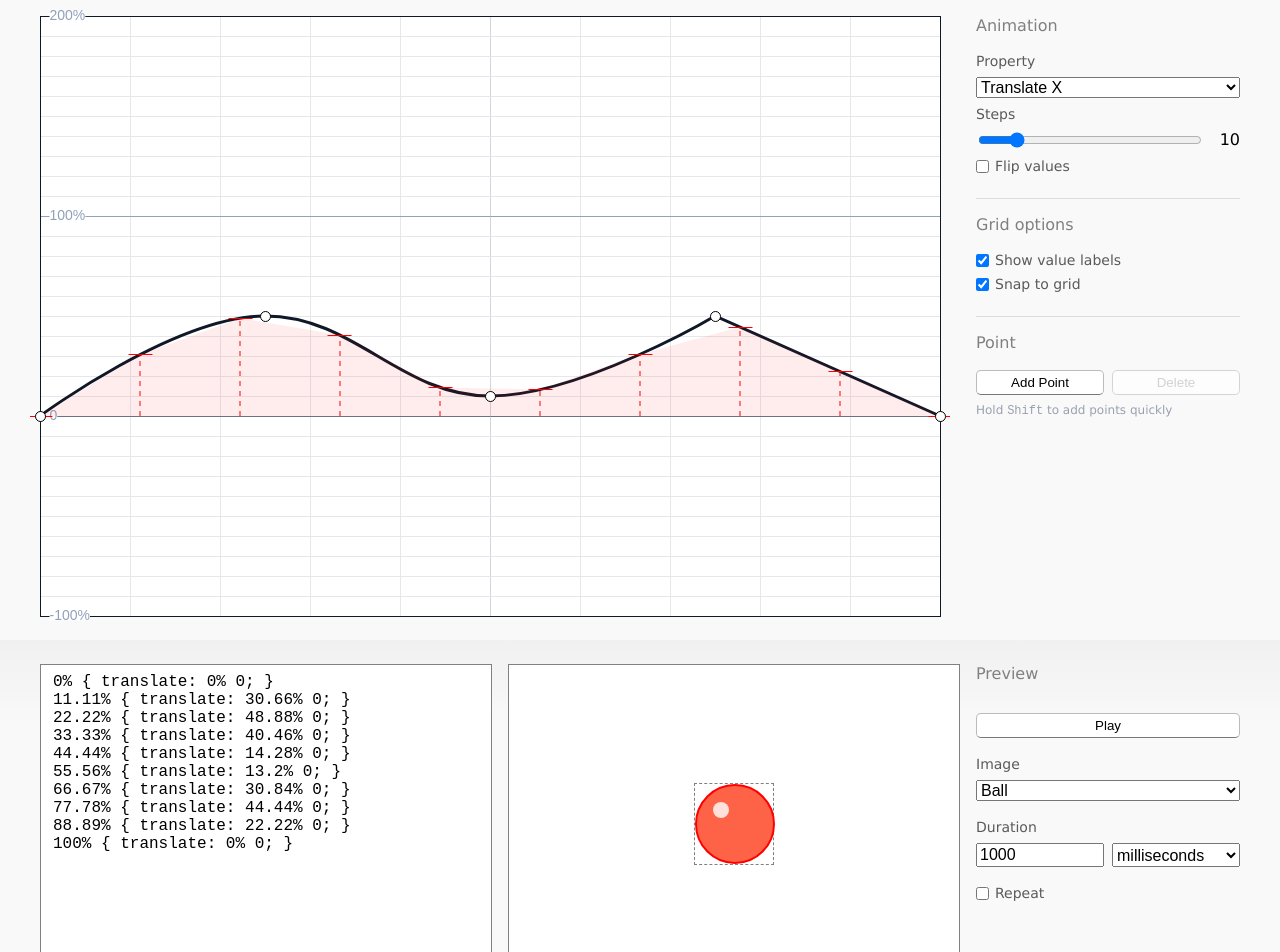
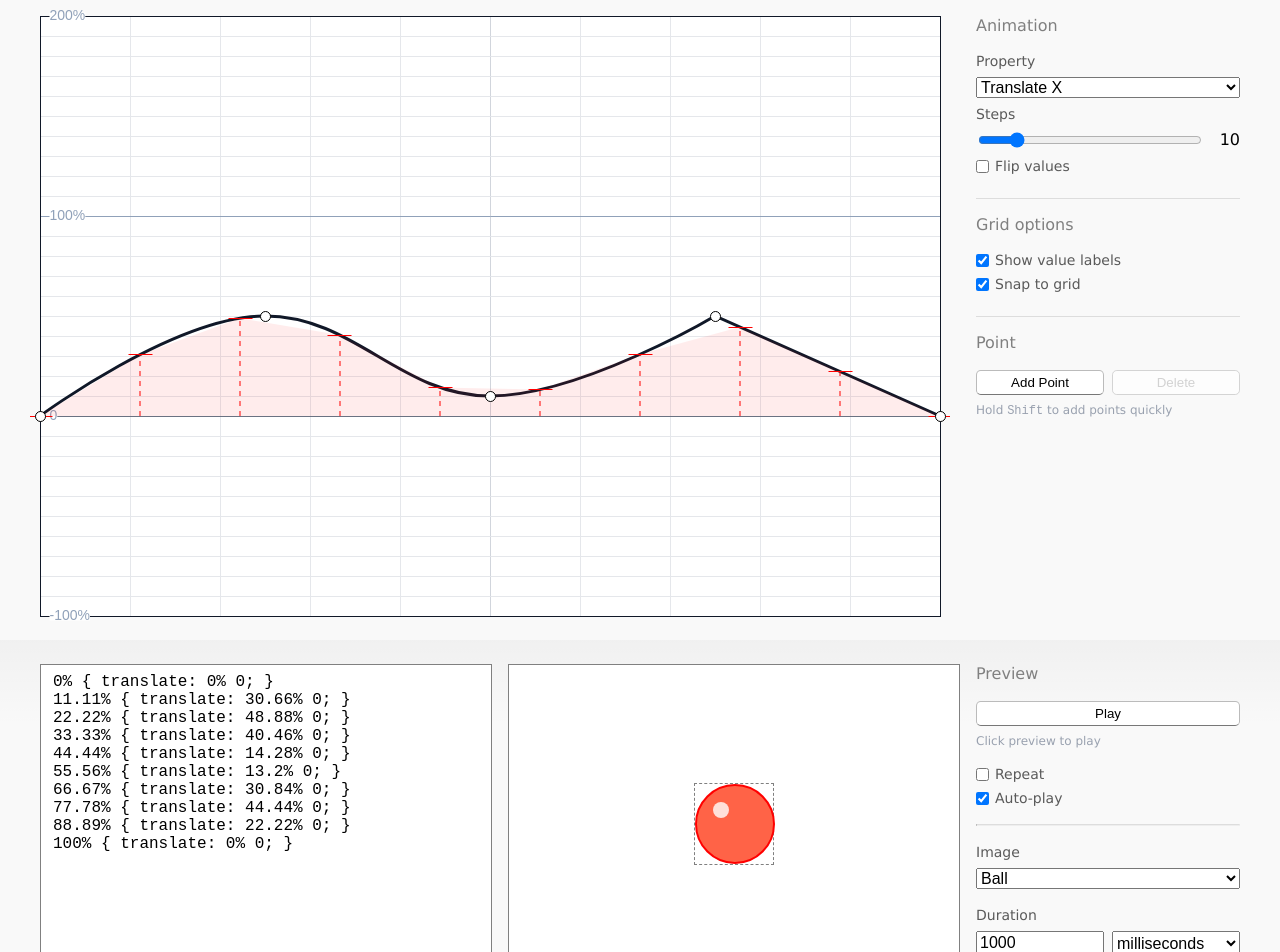
Before and after one commit to gillibrand/keyframe-click, a React (Vite) app: page / in a window 1280 px wide. Shown: the top 952 px of the page. Built offline with nearby package versions, Linux system fonts and the light colour scheme.

Commit message:
Add auto-play setting and some hint text

```diff
--- a/src/app/App.tsx
+++ b/src/app/App.tsx
@@ -244,13 +244,23 @@ function App() {
     return () => document.body.classList.remove("is-adding");
   }, [isAdding]);
 
-  const { preview, isPlaying, playPreview, stopPreview, duration, setDuration, setIsRepeat, isRepeat } = usePreview({
+  const {
+    preview,
+    isPlaying,
+    playPreview,
+    stopPreview,
+    duration,
+    setDuration,
+    setIsRepeat,
+    isRepeat,
+    isAutoPlay,
+    setIsAutoPlay,
+  } = usePreview({
     keyframeText,
   });
 
   return (
     <>
-      {/* <h2>Animation Timeline</h2> */}
       {/* 100 x 300 logical | 100% x (200% over 100%) */}
 
       <div className="big-row">
@@ -307,20 +317,9 @@ function App() {
               onChangeIsRepeat={setIsRepeat}
               onClickPlay={playPreview}
               onClickStop={stopPreview}
+              isAutoPlay={isAutoPlay}
+              onChangeAutoPlay={setIsAutoPlay}
             />
-
-            {/* <div className="inspector">
-              <h2>Preview</h2>
-              {isPlaying ? (
-                <button className="push-button" onClick={stopPreview}>
-                  Stop
-                </button>
-              ) : (
-                <button className="push-button" onClick={startPreview}>
-                  Play
-                </button>
-              )}
-            </div> */}
           </aside>
         </div>
       </div>
--- a/src/app/useSettings.ts
+++ b/src/app/useSettings.ts
@@ -18,7 +18,7 @@ interface Settings {
   sampleCount: number;
   isInvertValues: boolean;
   isSnapToGrid: boolean;
-  // isPreviewRepeat: boolean;
+  isPreviewAutoPlay: boolean;
   isLabelYAxis: boolean;
   previewDurationTime: number;
   previewDurationUnit: TimeUnit;
@@ -38,7 +38,7 @@ function validate<K extends keyof Settings>(name: K, value: Settings[K]) {
       return typeof value === "number" && value > 3;
 
     case "previewDurationTime":
-      return typeof value === "number" && value >= 0;
+      return typeof value === "number" && value > 0;
 
     case "previewDurationUnit":
       return TimeUnits.findIndex((unit) => unit === value) !== -1;
@@ -47,6 +47,7 @@ function validate<K extends keyof Settings>(name: K, value: Settings[K]) {
     case "isInvertValues":
     case "isSnapToGrid":
     case "isLabelYAxis":
+    case "isPreviewAutoPlay":
       return typeof value === "boolean";
 
     case "outProperty":
--- /dev/null
+++ b/src/components/Hint.tsx
@@ -0,0 +1,12 @@
+import { memo, PropsWithChildren } from "react";
+
+/**
+ * A hint is a small piece of text that provides additional information about a component or
+ * a feature. It is typically displayed in a smaller font size and lighter color than the main
+ * text, and is used to guide the user or provide context.
+ *
+ * If the hint is static text, pair with `useStatic` to prevent re-renders.
+ */
+export const Hint = memo(function Hint({ children }: PropsWithChildren) {
+  return <div className="text-light text-x-small">{children}</div>;
+});
--- a/src/components/Inspector.css
+++ b/src/components/Inspector.css
@@ -18,6 +18,12 @@
     }
   }
 
+  h2:not(:first-child),
+  hr {
+    border-block-start: solid 1px #ddd;
+    margin-bottom: 0;
+  }
+
   h3 {
     font-size: var(--sz-small);
   }
--- a/src/components/PreviewInspector.tsx
+++ b/src/components/PreviewInspector.tsx
@@ -1,5 +1,6 @@
 import { Duration, TimeUnit } from "../app/useSettings";
 import "./inspector.css";
+import { Hint } from "./Hint";
 
 interface Props {
   duration: Duration;
@@ -11,6 +12,9 @@ interface Props {
   isPlaying: boolean;
   onClickPlay: () => void;
   onClickStop: () => void;
+
+  isAutoPlay: boolean;
+  onChangeAutoPlay: (autoPlay: boolean) => void;
 }
 
 export function PreviewInspector({
@@ -21,6 +25,8 @@ export function PreviewInspector({
   isRepeat,
   duration,
   onChangeDuration,
+  isAutoPlay,
+  onChangeAutoPlay,
 }: Props) {
   function handleDurationTimChange(timeString: string) {
     const time = parseInt(timeString);
@@ -42,6 +48,8 @@ export function PreviewInspector({
   return (
     <aside className="inspector stack">
       <h2>Preview</h2>
+
+      <div className="stack-small">
         {isPlaying ? (
           <button className="push-button w-full" onClick={onClickStop}>
             Stop
@@ -51,6 +59,23 @@ export function PreviewInspector({
             Play
           </button>
         )}
+
+        <Hint>Click preview to play</Hint>
+      </div>
+
+      <div className="stack-small">
+        <label className="block-label">
+          <input type="checkbox" onChange={(e) => onChangeIsRepeat(e.target.checked)} checked={isRepeat} />
+          <span>Repeat</span>
+        </label>
+
+        <label className="block-label">
+          <input type="checkbox" checked={isAutoPlay} onChange={(e) => onChangeAutoPlay(e.target.checked)} />
+          <span>Auto-play</span>
+        </label>
+      </div>
+
+      <hr />
 
       <label className="stacked-label">
         <span>Image</span>
@@ -62,7 +87,12 @@ export function PreviewInspector({
       <label className="stacked-label">
         <span>Duration</span>
         <div className="col-2 gap-2">
-          <input type="number" onChange={(e) => handleDurationTimChange(e.target.value)} value={duration.time} />
+          <input
+            type="number"
+            min={1}
+            onChange={(e) => handleDurationTimChange(e.target.value)}
+            value={duration.time}
+          />
 
           <select value={duration.unit} onChange={(e) => handleDurationUnitChange(e.target.value)}>
             <option value="ms">milliseconds</option>
@@ -70,10 +100,6 @@ export function PreviewInspector({
           </select>
         </div>
       </label>
-      <label className="block-label">
-        <input type="checkbox" onChange={(e) => onChangeIsRepeat(e.target.checked)} checked={isRepeat} />
-        <span>Repeat</span>
-      </label>
     </aside>
   );
 }
--- a/src/components/TimelineInspector.tsx
+++ b/src/components/TimelineInspector.tsx
@@ -6,6 +6,8 @@ import { OutFunctions, OutProperty } from "../app/OutFunctions";
 import { round3dp } from "../util/index";
 
 import cx from "classnames";
+import { Hint } from "./Hint";
+import { useStable } from "../util/hooks";
 
 interface GlobalProps {
   snapToGrid: boolean;
@@ -153,9 +155,13 @@ export const TimelineInspector = memo(function Inspector({
             Delete{" "}
           </button>
         </div>
-        <div className="hint text-light text-x-small">
-          Hold <kbd>Shift</kbd> to add points quickly
-        </div>
+        <Hint>
+          {useStable(
+            <>
+              Hold <kbd>Shift</kbd> to add points quickly
+            </>
+          )}
+        </Hint>
       </div>
 
       {selected && (
--- a/src/components/usePreview.tsx
+++ b/src/components/usePreview.tsx
@@ -23,6 +23,8 @@ interface UsePreview {
   duration: Duration;
   isRepeat: boolean;
   setIsRepeat(repeat: boolean): void;
+  isAutoPlay: boolean;
+  setIsAutoPlay(autoPlay: boolean): void;
 }
 
 interface Props {
@@ -34,12 +36,13 @@ export function usePreview({ keyframeText }: Props): UsePreview {
   const ballRef = useRef<HTMLDivElement>(null);
 
   const [isRepeat, setIsRepeatRaw] = useState(false);
+  const [isAutoPlay, setIsAutoPlay] = useSetting("isPreviewAutoPlay", true);
   const [durationUnit, setDurationUnit] = useSetting("previewDurationUnit", "ms");
   const [durationTime, setDurationTime] = useSetting("previewDurationTime", 1000);
 
   function setDuration(duration: Duration) {
     // TODO: validate time and unit
-    setDurationTime(duration.time);
+    setDurationTime(Math.max(1, duration.time));
     setDurationUnit(duration.unit);
   }
 
@@ -65,7 +68,7 @@ export function usePreview({ keyframeText }: Props): UsePreview {
     }
   }, [durationUnit, durationTime]);
 
-  const startAnimationCancellerRef = useRef(nullFn);
+  const playSoonCancellerRef = useRef(nullFn);
 
   const playAnimation = useCallback(() => {
     if (!ballRef.current || !ref.current) return;
@@ -85,18 +88,18 @@ export function usePreview({ keyframeText }: Props): UsePreview {
   }, [keyframeText]);
 
   const stopAnimation = useCallback(() => {
-    startAnimationCancellerRef?.current();
+    playSoonCancellerRef?.current();
     setIsPlaying(false);
     setProgress(0);
-    setIsRepeatRaw(false);
 
     if (ballRef.current) ballRef.current.classList.remove("is-animate");
-  }, [setIsRepeatRaw]);
+  }, []);
 
   const setIsRepeat = useCallback(
     (repeat: boolean) => {
+      setIsRepeatRaw(repeat);
+
       if (repeat) {
-        setIsRepeatRaw(true);
         playAnimation();
       } else {
         stopAnimation();
@@ -105,17 +108,22 @@ export function usePreview({ keyframeText }: Props): UsePreview {
     [playAnimation, stopAnimation, setIsRepeatRaw]
   );
 
-  const startAnimationSoon = useMemo(() => {
-    if (startAnimationCancellerRef.current) startAnimationCancellerRef.current();
+  const playAnimationSoon = useMemo(() => {
+    if (playSoonCancellerRef.current) playSoonCancellerRef.current();
     return debounce(playAnimation, 500);
   }, [playAnimation]);
 
-  useEffect(() => {
-    if (startAnimationCancellerRef.current) startAnimationCancellerRef.current();
-    const cancel = startAnimationSoon();
-    startAnimationCancellerRef.current = cancel;
-    return cancel;
-  }, [keyframeText, startAnimationSoon]);
+  useEffect(
+    function autoPlay() {
+      if (!isAutoPlay && !isRepeat) return;
+
+      if (playSoonCancellerRef.current) playSoonCancellerRef.current();
+      const cancel = playAnimationSoon();
+      playSoonCancellerRef.current = cancel;
+      return cancel;
+    },
+    [keyframeText, playAnimationSoon, isAutoPlay, isRepeat]
+  );
 
   const style = useMemo(
     () =>
@@ -183,6 +191,7 @@ export function usePreview({ keyframeText }: Props): UsePreview {
       onAnimationStart={didStart}
       onAnimationEnd={didEnd}
       onAnimationIteration={didIteration}
+      onClick={playAnimation}
     >
       <div className="Preview__content">
         <div className="Preview__ball" ref={ballRef}></div>
@@ -200,5 +209,7 @@ export function usePreview({ keyframeText }: Props): UsePreview {
     setDuration,
     isRepeat,
     setIsRepeat,
+    isAutoPlay,
+    setIsAutoPlay,
   };
 }
--- /dev/null
+++ b/src/util/hooks.ts
@@ -0,0 +1,16 @@
+import { ReactNode, useMemo } from "react";
+
+/**
+ * A custom hook that returns a memoized value that never changes. This is useful for preventing
+ * unnecessary re-renders when the value is static.
+ *
+ * @param value - The value to be memoized.
+ * @returns The memoized value.
+ *
+ * @example
+ * const memoizedValue = useStable(value);
+ */
+export function useStable(value: ReactNode) {
+  // eslint-disable-next-line react-hooks/exhaustive-deps
+  return useMemo(() => value, []);
+}
```
Lines whose indentation alone changed are shown as unchanged.
